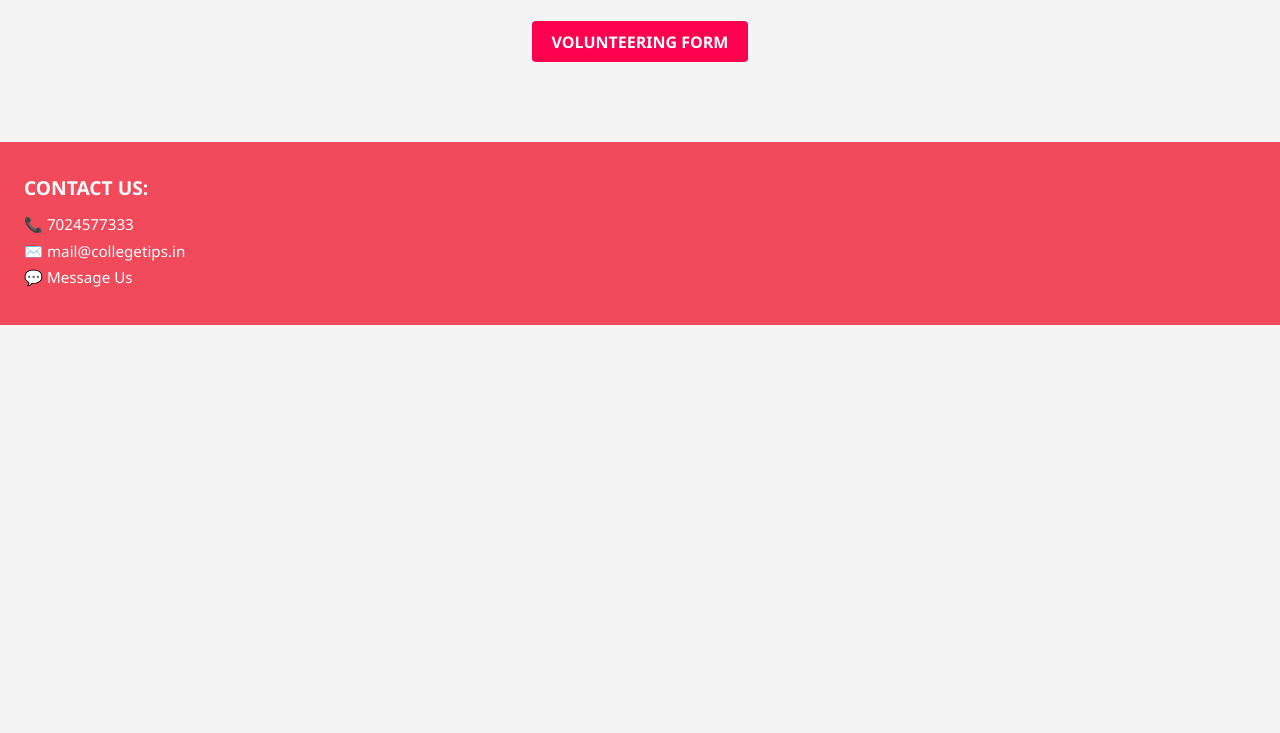
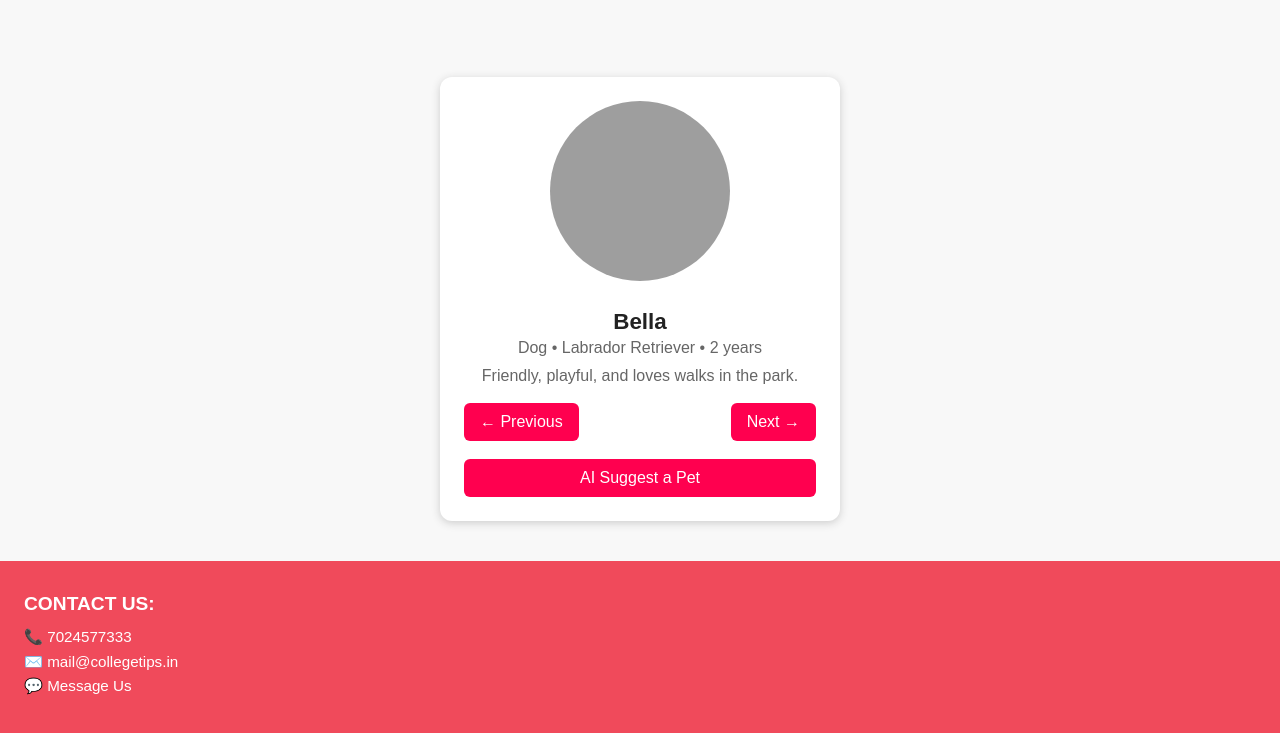
Before and after one commit to Java-code-D/PetFriendlyCity, a plain HTML site: page index.html in a window 1280 px wide. Shown: the part 793-1526 px from the top of the page. Before the commit the page ends 1118 px from the top, so only its background shows below. Drawn offline with Linux system fonts and the light colour scheme; grey boxes are pictures that could not be loaded.

Commit message:
Add files via upload

```diff
--- a/index.html
+++ b/index.html
@@ -122,6 +122,118 @@
     <a href="volunteer.html" class="btn">VOLUNTEERING FORM</a>
   </section>
 
+
+
+
+
+
+  <meta charset="UTF-8">
+  <meta name="viewport" content="width=device-width, initial-scale=1.0">
+  <style>
+    body { font-family: Arial, sans-serif; background: #f8f8f8; margin: 0; padding: 0; }
+    .carousel-container { max-width: 400px; margin: 40px auto; background: #fff; border-radius: 12px; box-shadow: 0 2px 8px #ccc; padding: 24px; }
+    .pet-profile { text-align: center; }
+    .pet-img { width: 180px; height: 180px; object-fit: cover; border-radius: 50%; margin-bottom: 16px; }
+    .pet-name { font-size: 1.4em; font-weight: bold; margin: 8px 0 4px; }
+    .pet-info { color: #666; margin-bottom: 10px; }
+    .carousel-controls { display: flex; justify-content: space-between; margin-top: 18px; }
+    .carousel-controls button, .ai-suggest-btn { background: #ff004f; color: #fff; border: none; border-radius: 6px; padding: 10px 16px; font-size: 1em; cursor: pointer; transition: background 0.2s; }
+    .carousel-controls button:hover, .ai-suggest-btn:hover { background: #ff004f; }
+    .ai-suggest-btn { width: 100%; margin-top: 18px; }
+    @media (max-width: 500px) {
+      .carousel-container { padding: 10px; }
+      .pet-img { width: 120px; height: 120px; }
+    }
+  </style>
+
+
+  <div class="carousel-container">
+    <div class="pet-profile" id="petProfile">
+      <!-- Pet info will be injected here -->
+    </div>
+    <div class="carousel-controls">
+      <button id="prevBtn">&#8592; Previous</button>
+      <button id="nextBtn">Next &#8594;</button>
+    </div>
+    <button class="ai-suggest-btn" id="aiSuggestBtn">AI Suggest a Pet</button>
+  </div>
+
+  <script>
+    // Example pet profiles (replace/add with real data or connect to backend)
+    const pets = [
+      {
+        name: "Bella",
+        species: "Dog",
+        breed: "Labrador Retriever",
+        age: "2 years",
+        image: "https://images.pexels.com/photos/1108099/pexels-photo-1108099.jpeg?auto=compress&w=400&h=400&fit=crop",
+        description: "Friendly, playful, and loves walks in the park."
+      },
+      {
+        name: "Milo",
+        species: "Cat",
+        breed: "Siamese",
+        age: "1 year",
+        image: "https://images.pexels.com/photos/45201/kitty-cat-kitten-pet-45201.jpeg?auto=compress&w=400&h=400&fit=crop",
+        description: "Curious and affectionate, perfect for a calm home."
+      },
+      {
+        name: "Charlie",
+        species: "Dog",
+        breed: "Beagle",
+        age: "3 years",
+        image: "https://images.pexels.com/photos/460775/pexels-photo-460775.jpeg?auto=compress&w=400&h=400&fit=crop",
+        description: "Energetic and loyal, loves to play fetch."
+      },
+      {
+        name: "Luna",
+        species: "Cat",
+        breed: "Maine Coon",
+        age: "4 years",
+        image: "https://westparkanimalhospital.com/wp-content/uploads/2019/05/WestPark_iStock-600994082-1024x706-1.jpg",
+        description: "Gentle giant, great with kids and other pets."
+      }
+    ];
+
+    let currentIndex = 0;
+
+    function showPet(index) {
+      const pet = pets[index];
+      document.getElementById('petProfile').innerHTML = `
+        <img src="${pet.image}" alt="${pet.name}" class="pet-img">
+        <div class="pet-name">${pet.name}</div>
+        <div class="pet-info">${pet.species} • ${pet.breed} • ${pet.age}</div>
+        <div class="pet-info">${pet.description}</div>
+      `;
+    }
+
+    document.getElementById('prevBtn').onclick = function() {
+      currentIndex = (currentIndex - 1 + pets.length) % pets.length;
+      showPet(currentIndex);
+    };
+
+    document.getElementById('nextBtn').onclick = function() {
+      currentIndex = (currentIndex + 1) % pets.length;
+      showPet(currentIndex);
+    };
+
+    document.getElementById('aiSuggestBtn').onclick = function() {
+      // Simulated AI suggestion: random pet (replace with real AI logic as needed)
+      const aiIndex = Math.floor(Math.random() * pets.length);
+      currentIndex = aiIndex;
+      showPet(currentIndex);
+      alert(`AI thinks "${pets[aiIndex].name}" is a great match for you!`);
+    };
+
+    // Initial display
+    showPet(currentIndex);
+  </script>
+
+
+
+
+
+
   <!-- CONTACT FOOTER -->
   <footer class="contact">
     <div class="contact-box">
--- a/style.css
+++ b/style.css
@@ -32,7 +32,7 @@ body {
 
 /* HERO SECTION */
 .hero {
-  background-color: #111;
+  background: url(bg_banner.png);
   color: white;
   text-align: center;
   padding: 3rem 1rem;
```
Also changed, not shown: stories.html (+10 -5 lines), volunteer.html (+2 -1 lines), bg-banner.png (added), bg_banner.png (added), cat.ng.webp (added).
